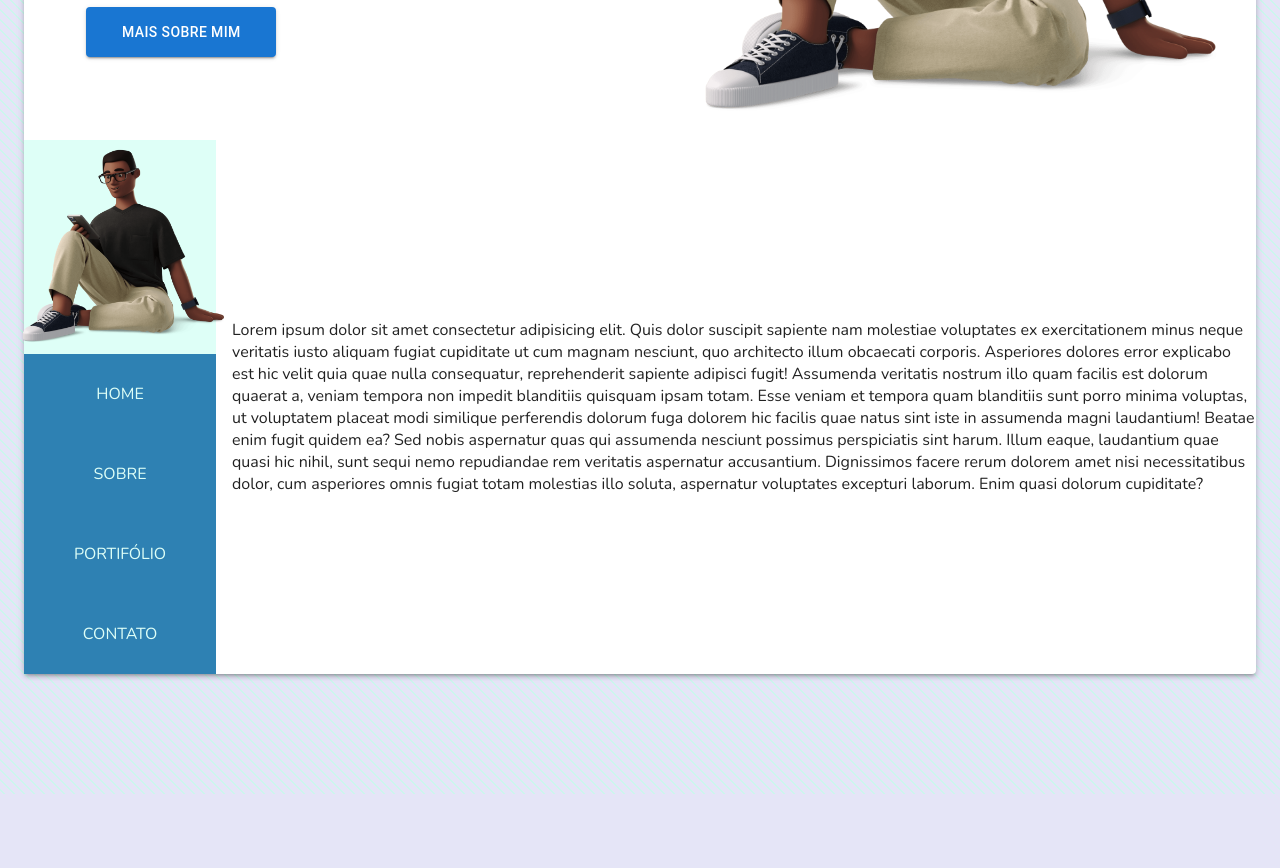
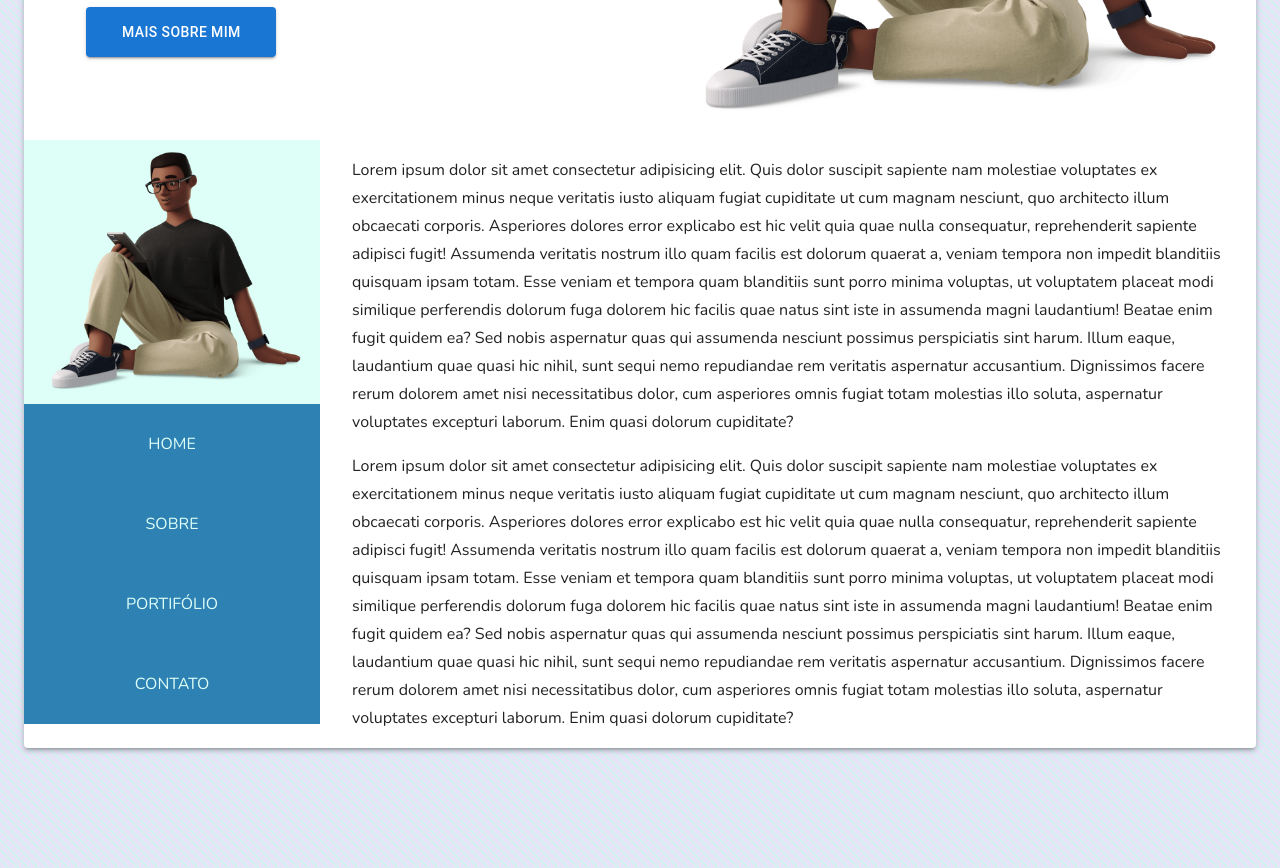
Before and after one commit to R0drigo-Pedroso/portfolio, a React (Create React App) app: page / in a window 1280 px wide. Shown: the part 520-1388 px from the top of the page. Before the commit the page ends 1314 px from the top, so only its background shows below. Built offline with nearby package versions, Linux system fonts and the light colour scheme.

Commit message:
Ajustando layout

```diff
--- a/src/Components/Sobre/Sobre.jsx
+++ b/src/Components/Sobre/Sobre.jsx
@@ -9,7 +9,7 @@ import Menu from "../Menu/Menu";
 const Sobre = () => {
   return (
     <Grid container spacing={2}>
-      <Grid item xs={6} sm={6} md={2}>
+      <Grid item xs={6} sm={6} md={3}>
         <Grid className={estilos.fotoPerfil} item xs={12} sm={12} md={12}>
           <img src={fotoPerfil} alt="foto do perfil" />
         </Grid>
@@ -20,7 +20,26 @@ const Sobre = () => {
         </Grid>
       </Grid>
 
-      <Grid className={estilos.centralizarTexto} item xs={6} sm={6} md={10}>
+      <Grid className={estilos.centralizarTexto} item xs={6} sm={6} md={9}>
+        <p>
+          Lorem ipsum dolor sit amet consectetur adipisicing elit. Quis dolor
+          suscipit sapiente nam molestiae voluptates ex exercitationem minus
+          neque veritatis iusto aliquam fugiat cupiditate ut cum magnam
+          nesciunt, quo architecto illum obcaecati corporis. Asperiores dolores
+          error explicabo est hic velit quia quae nulla consequatur,
+          reprehenderit sapiente adipisci fugit! Assumenda veritatis nostrum
+          illo quam facilis est dolorum quaerat a, veniam tempora non impedit
+          blanditiis quisquam ipsam totam. Esse veniam et tempora quam
+          blanditiis sunt porro minima voluptas, ut voluptatem placeat modi
+          similique perferendis dolorum fuga dolorem hic facilis quae natus sint
+          iste in assumenda magni laudantium! Beatae enim fugit quidem ea? Sed
+          nobis aspernatur quas qui assumenda nesciunt possimus perspiciatis
+          sint harum. Illum eaque, laudantium quae quasi hic nihil, sunt sequi
+          nemo repudiandae rem veritatis aspernatur accusantium. Dignissimos
+          facere rerum dolorem amet nisi necessitatibus dolor, cum asperiores
+          omnis fugiat totam molestias illo soluta, aspernatur voluptates
+          excepturi laborum. Enim quasi dolorum cupiditate?
+        </p>
         <p>
           Lorem ipsum dolor sit amet consectetur adipisicing elit. Quis dolor
           suscipit sapiente nam molestiae voluptates ex exercitationem minus
--- a/src/Components/Sobre/Sobre.module.css
+++ b/src/Components/Sobre/Sobre.module.css
@@ -6,7 +6,7 @@
 }
 
 .fotoPerfil img {
-    width: 15rem;
+    width: 100%;
 }
 
 .colorMenu{
@@ -14,8 +14,13 @@
 }
 
 .centralizarTexto {
-    display: flex;
+    flex-direction: column;
     justify-content: center;
     align-items: center;
     margin: auto;
 }
+
+.centralizarTexto p {
+    margin: 16px;
+    line-height: 28px ;
+}
```
